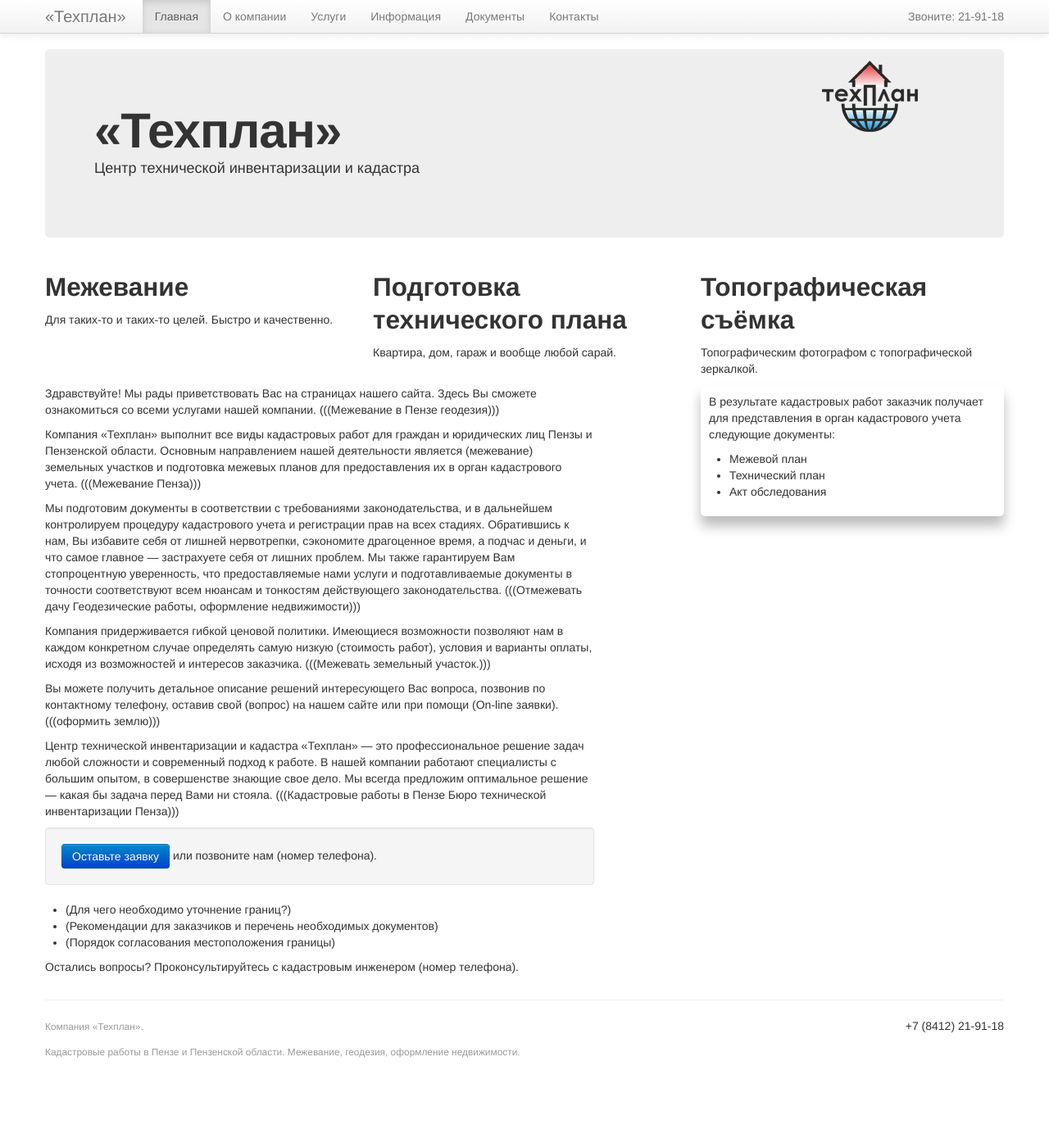
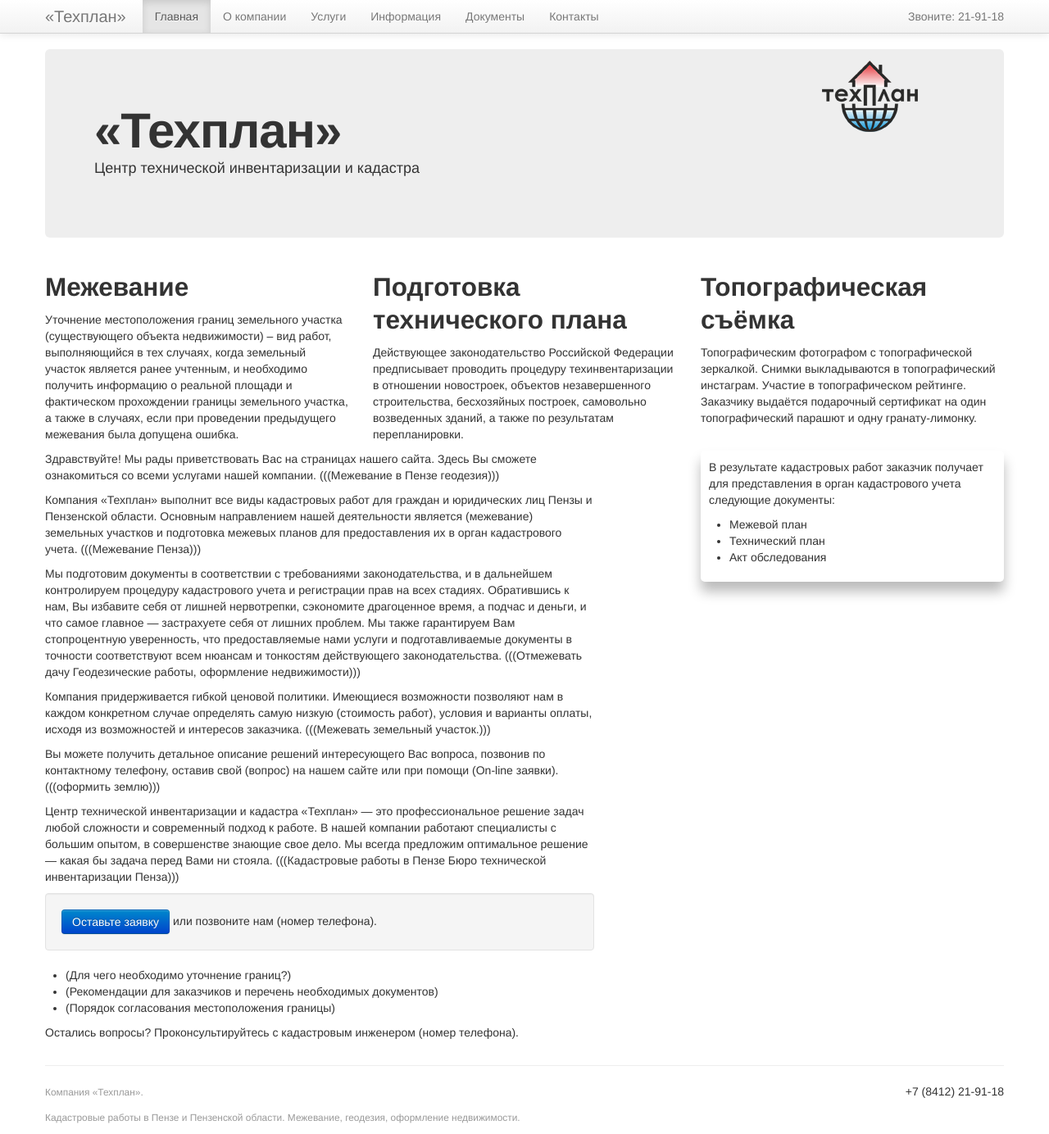
Before and after one commit to m1kc/m1kc.github.com, a Jekyll site: the page built from tehplan/index.md, in a window 1280 px wide and 1384 px high. Shown: the whole window at 82% size. Built offline with Jekyll 4.4.1, drawn with Linux system fonts in a browser that asks for light colours; Markdown is read by kramdown in place of the engine named in the settings.

Commit message:
Tehplan.

```diff
--- a/_layouts/default.html
+++ b/_layouts/default.html
@@ -51,15 +51,15 @@
 			<div class="row">
 				<div class="span4">
 					<h2>Межевание</h2>
-					<p>Для таких-то и таких-то целей. Быстро и качественно.</p>
+					<p>Уточнение местоположения границ земельного участка (существующего объекта недвижимости) – вид работ, выполняющийся в тех случаях, когда земельный участок является ранее учтенным, и необходимо получить информацию о реальной площади и фактическом прохождении границы земельного участка, а также в случаях, если при проведении предыдущего межевания была допущена ошибка.</p>
 				</div>
 				<div class="span4">
 					<h2>Подготовка технического плана</h2>
-					<p>Квартира, дом, гараж и вообще любой сарай.</p>
+					<p>Действующее законодательство Российской Федерации предписывает проводить процедуру техинвентаризации в отношении новостроек, объектов незавершенного строительства, бесхозяйных построек, самовольно возведенных зданий, а также по результатам перепланировки.</p>
 				</div>
 				<div class="span4">
 					<h2>Топографическая съёмка</h2>
-					<p>Топографическим фотографом с топографической зеркалкой.</p>
+					<p>Топографическим фотографом с топографической зеркалкой. Снимки выкладываются в топографический инстаграм. Участие в топографическом рейтинге. Заказчику выдаётся подарочный сертификат на один топографический парашют и одну гранату-лимонку.</p>
 				</div>
 			</div>
 			<div class="row">
```
